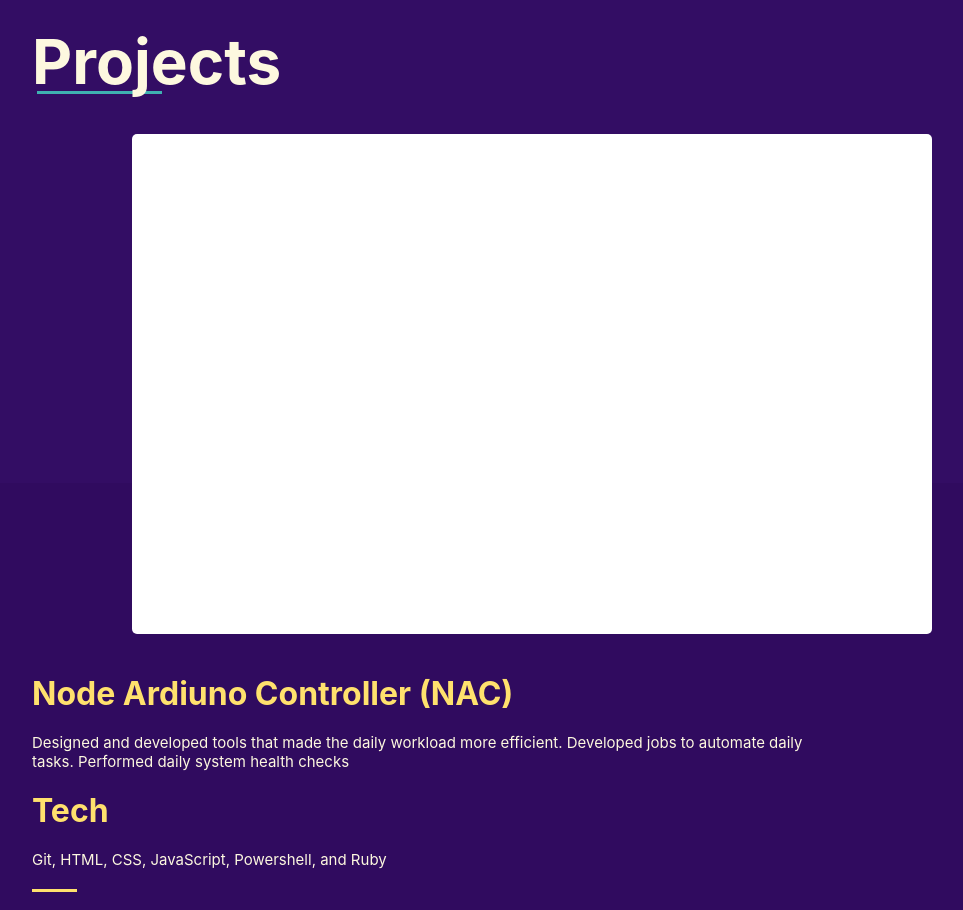
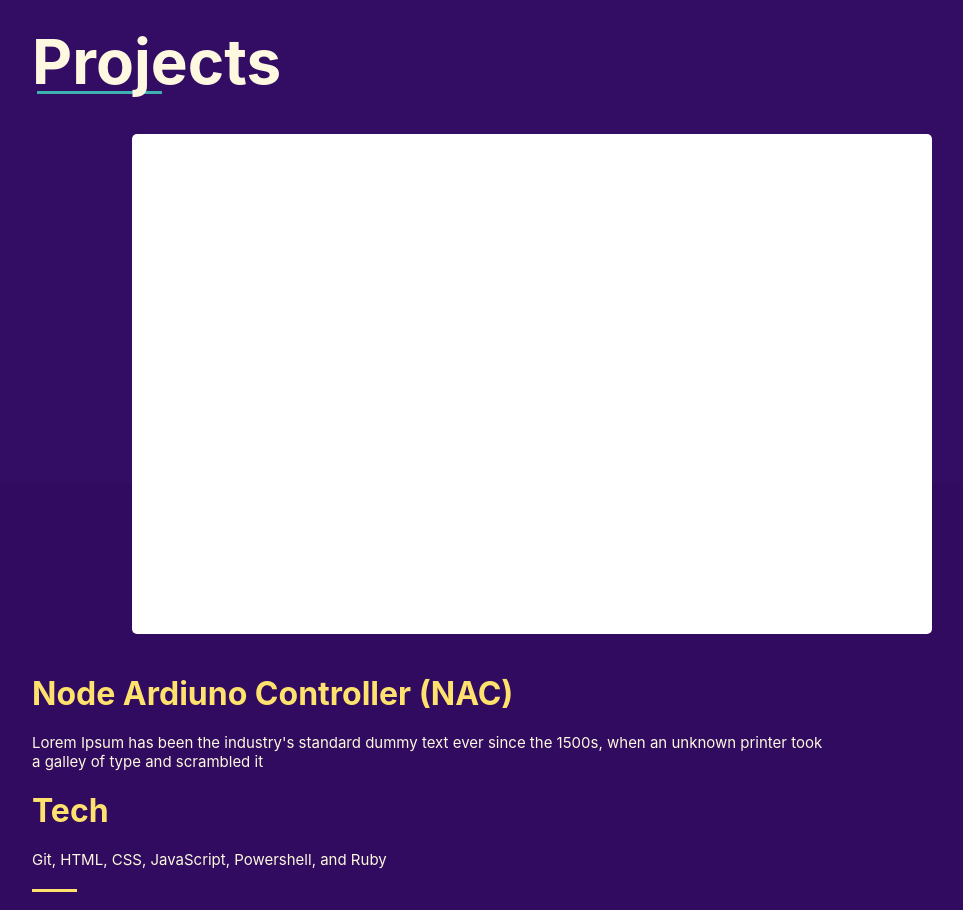
Before and after one commit to taihelsel/portfolio2, a React (Create React App) app: page / in a window 1280 px wide. Shown: the part 1680-2590 px from the top of the page, without its empty margins (108-1071 px from the left). Built offline with nearby package versions, Linux system fonts and the light colour scheme.

Commit message:
converted projects to use portfolioInfo object

```diff
--- a/src/Sections/Projects/Projects.css
+++ b/src/Sections/Projects/Projects.css
@@ -8,36 +8,36 @@
     flex-direction: column;
 }
 
-#projects-left,
-#projects-right {
+.project-left,
+.project-right {
     z-index: 1;
 }
 
-#projects-left {
+.project-left {
     display: flex;
     flex: 1;
     margin-right: 120px;
 }
 
-#projects-right {
+.project-right {
     display: flex;
     width: 50%;
 }
 
-#projects-content {
+.project-content {
     display: flex;
     flex-direction: row;
     margin-top: 90px;
 }
 
-#project-preview {
+.project-preview {
     width: 700px;
     height: 400px;
     background-color: white;
     border-radius: 5px;
 }
 
-#project-details {
+.project-details {
     display: flex;
     flex-direction: column;
     justify-content: center;
@@ -58,7 +58,7 @@
     padding: 0;
 }
 
-#project-details hr {
+.project-details hr {
     background-color: var(--fc-2);
     border: 0;
     height: 3px;
@@ -66,11 +66,11 @@
     margin: 0 0 45px 0;
 }
 
-#project-links a:first-child {
+.project-links a:first-child {
     margin-right: 30px;
 }
 
-#project-links a {
+.project-links a {
     padding: 10px 20px;
     border-radius: 5px;
     color: var(--fc-3);
@@ -80,7 +80,7 @@
     font-weight: bold;
 }
 
-#projects-divider {
+.project-divider {
     height: 100%;
     width: 53vw;
     position: absolute;
@@ -98,21 +98,21 @@
         height: fit-content;
         padding-bottom: 80px;
     }
-    #projects-content {
+    .project-content {
         flex-direction: column;
         margin-top: 40px;
     }
-    #projects-left,
-    #projects-right {
+    .project-left,
+    .project-right {
         flex: unset;
         margin: 0;
         width: 100%;
     }
-    #project-preview {
+    .project-preview {
         width: 100%;
         height: 300px;
     }
-    #project-details {
+    .project-details {
         margin-top: 20px;
     }
     .project-title {
@@ -123,13 +123,13 @@
         font-size: var(--fs-s);
         margin: 0 0 20px 0;
     }
-    #project-details hr {
+    .project-details hr {
         margin: 0 0 30px 0;
     }
-    #project-links a {
+    .project-links a {
         font-size: var(--fs-s);
     }
-    #projects-divider {
+    .project-divider {
         width: 100%;
         bottom: 0;
         left: 0;
@@ -147,17 +147,17 @@
         height: fit-content;
         padding-bottom: 80px;
     }
-    #projects-content {
+    .project-content {
         flex-direction: column;
         margin-top: 40px;
     }
-    #projects-left,
-    #projects-right {
+    .project-left,
+    .project-right {
         flex: unset;
         margin: 0;
         width: 100%;
     }
-    #project-preview {
+    .project-preview {
         width: 100%;
         max-width: 800px;
         max-height: 500px;
@@ -165,7 +165,7 @@
         height: 51vw;
         margin: 0 auto 20px auto;
     }
-    #project-details {
+    .project-details {
         margin-top: 20px;
     }
     .project-title {
@@ -176,13 +176,13 @@
         margin: 0 0 20px 0;
         width: 80%;
     }
-    #project-details hr {
+    .project-details hr {
         margin: 0 0 30px 0;
     }
-    #project-links a {
+    .project-links a {
         font-size: var(--fs-s);
     }
-    #projects-divider {
+    .project-divider {
         width: 100%;
         bottom: 0;
         left: 0;
@@ -196,15 +196,15 @@
 /*Med to Large Fixes */
 
 @media only screen and (min-width: 1350px) and (max-width: 1700px) {
-    #project-preview {
+    .project-preview {
         max-height: 500px;
         height: 27vw;
         width: 40vw;
     }
-    #projects-right {
+    .project-right {
         flex: 1;
     }
-    #projects-left {
+    .project-left {
         flex: 1.3;
         margin: 0;
     }
--- a/src/Sections/Projects/Projects.js
+++ b/src/Sections/Projects/Projects.js
@@ -1,5 +1,41 @@
 import "./Projects.css";
+import { projects } from "../../portfolioInfo";
 function Projects() {
+    const loadProjects = (projects) => {
+        return projects.map((project, index) => {
+            const { name, desc, tech, github, link } = project;
+            return (
+                <div className="project-content" key={`project-${name}-${index}`}>
+                    <div className="project-left">
+                        <div className="project-preview">
+                        </div>
+                    </div>
+                    <div className="project-right">
+                        <div className="project-details">
+                            <h2 className="project-title">{name}</h2>
+                            <p className="project-text">
+                                {desc}
+                            </p>
+                            <h2 className="project-title">Tech</h2>
+                            <p className="project-text" >
+                                {tech}
+                            </p>
+                            <hr />
+                            <div className="project-links">
+                                {github.length ? (
+                                    <a href={github} target="_blank">GitHub</a>
+                                ) : null}
+                                {link.length ? (
+                                    <a href={link} target="_blank">Live Site</a>
+                                ) : null}
+                            </div>
+                        </div>
+                    </div>
+                    <div className="project-divider"></div>
+                </div>
+            )
+        });
+    }
     return (
         <section id="Projects">
             <div className="section-content">
@@ -7,32 +43,8 @@ function Projects() {
                     <h1>Projects</h1>
                     <hr />
                 </div>
-                <div id="projects-content">
-                    <div id="projects-left">
-                        <div id="project-preview">
-                        </div>
-                    </div>
-                    <div id="projects-right">
-                        <div id="project-details">
-                            <h2 className="project-title">Node Ardiuno Controller (NAC)</h2>
-                            <p className="project-text">
-                                Designed and developed tools that made the daily workload
-                                more efficient. Developed jobs to automate daily tasks. Performed daily system health checks
-                            </p>
-                            <h2 className="project-title">Tech</h2>
-                            <p className="project-text" >
-                                Git, HTML, CSS, JavaScript, Powershell, and Ruby
-                            </p>
-                            <hr />
-                            <div id="project-links">
-                                <a href="">GitHub</a>
-                                <a href="">Live Site</a>
-                            </div>
-                        </div>
-                    </div>
-                </div>
+                {loadProjects(projects)}
             </div>
-            <div id="projects-divider"></div>
         </section>
     )
 }
--- a/src/portfolioInfo.js
+++ b/src/portfolioInfo.js
@@ -46,5 +46,15 @@ module.exports = {
             skills: "Node.js, JavaScript, HTML, CSS, Git, AdobeXD, and React.js",
             company: "Freelance Web Development",
         },
-    }
+    },
+    projects: [
+        {
+            name: "Node Ardiuno Controller (NAC)",
+            desc: "Lorem Ipsum has been the industry's standard dummy text ever since the 1500s, when an unknown printer took a galley of type and scrambled it",
+            tech: "Git, HTML, CSS, JavaScript, Powershell, and Ruby",
+            github: "a",
+            link: "a",
+            img: "",
+        },
+    ]
 }
```
